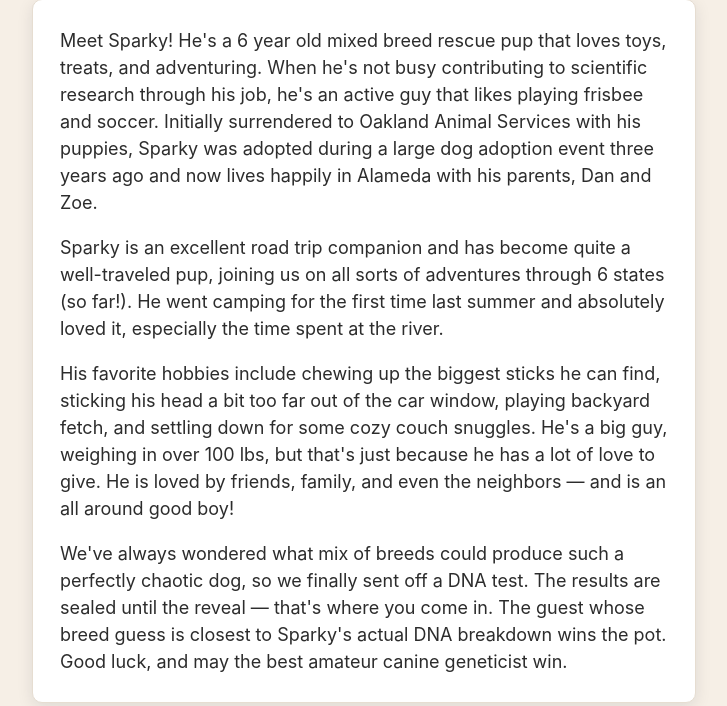
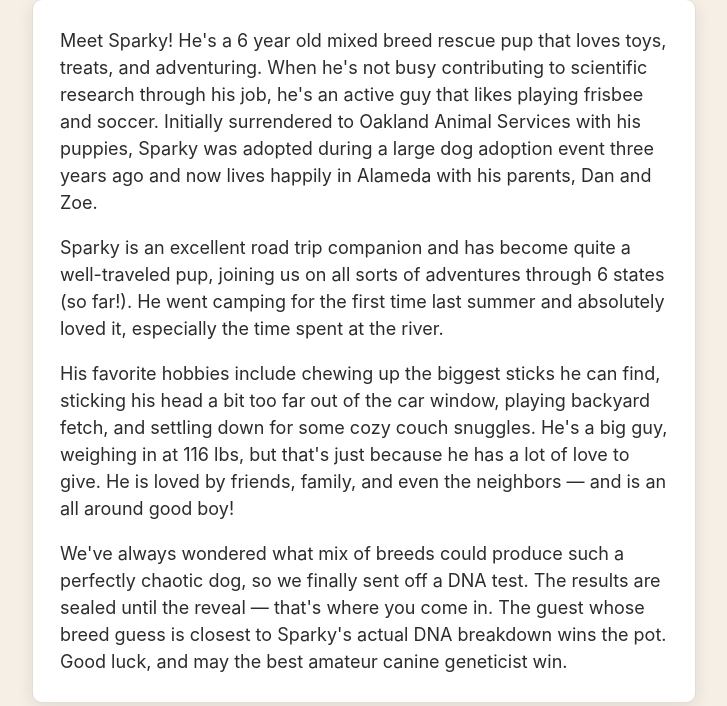
Before and after one commit to Ductapemaster/sparky-dog-bet, a Flask app: page /about in a window 1280 px wide. Shown: the part 177-883 px from the top of the page, without its empty margins (276-1003 px from the left). Run offline with Flask 3, Linux system fonts and the light colour scheme; data comes from the database, SQL or seed files in the repository; data that the repository does not hold is empty.

Commit message:
Tweak about copy and button border
Update Sparky's weight to 116 lbs and give buttons a transparent 1.5px
border so outline and filled variants share the same box size.

Co-Authored-By: Claude Opus 4.8 <noreply@anthropic.com>

```diff
--- a/app/static/style.css
+++ b/app/static/style.css
@@ -208,7 +208,7 @@ input[type="number"]::-webkit-outer-spin-button { -webkit-appearance: none; }
   justify-content: center;
   gap: 0.4rem;
   padding: 0.7rem 1.4rem;
-  border: none;
+  border: 1.5px solid transparent;
   border-radius: var(--radius);
   font-size: 1rem;
   font-weight: 600;
--- a/app/templates/about.html
+++ b/app/templates/about.html
@@ -17,7 +17,7 @@
   <p style="margin-bottom:1rem;">
     His favorite hobbies include chewing up the biggest sticks he can find, sticking his head a bit too far out of
     the car window, playing backyard fetch, and settling down for some cozy couch snuggles. He's a big guy, weighing
-    in over 100 lbs, but that's just because he has a lot of love to give.
+    in at 116 lbs, but that's just because he has a lot of love to give.
     He is loved by friends, family, and even the neighbors — and is an all around good boy!
   </p>
   <p>
```
